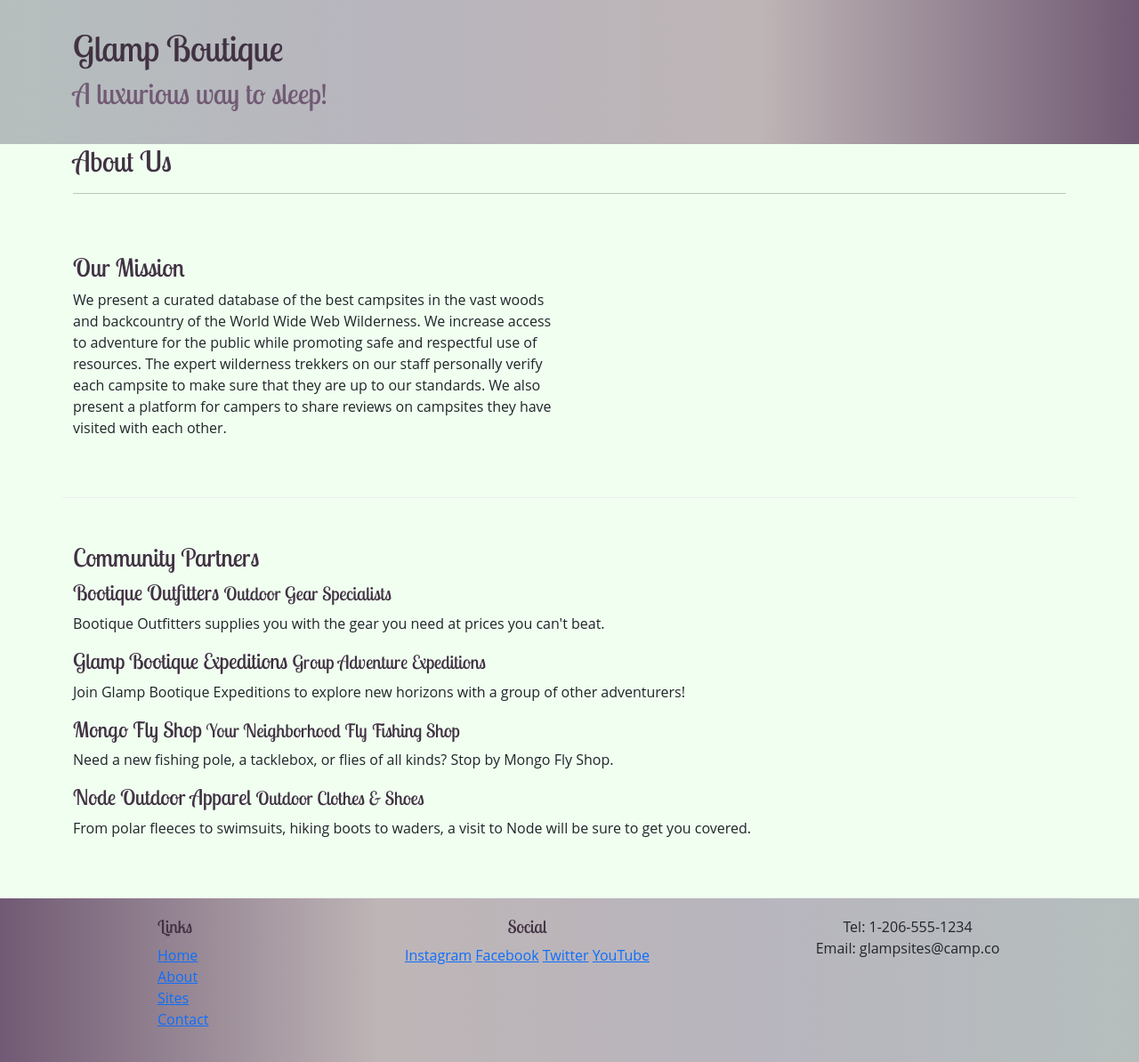
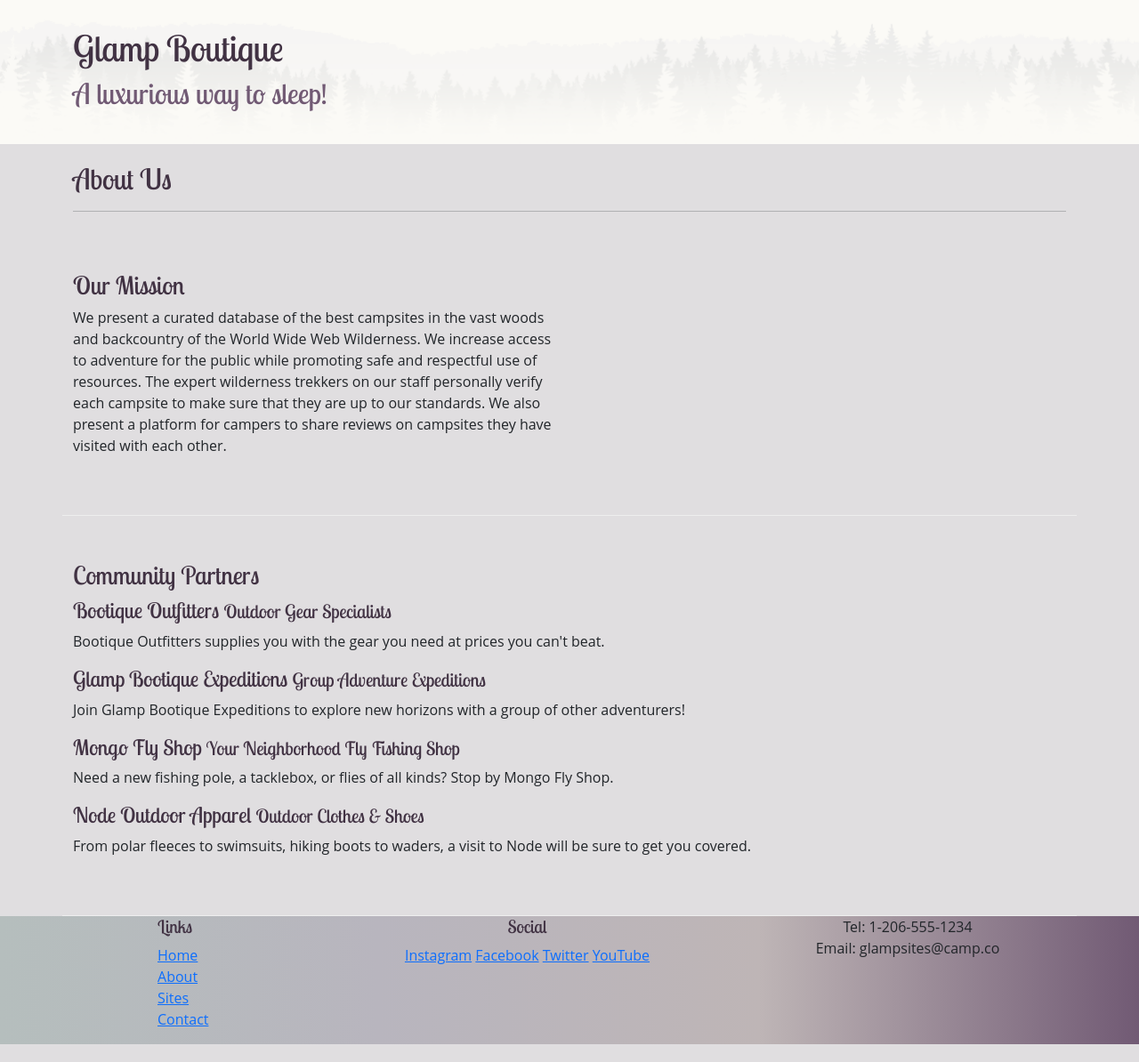
Before and after one commit to LisaHarrison08/glampBoutique, a website: page aboutUS.html in a window 1280 px wide. Shown: the whole page at 89% size. Drawn offline with nearby package versions, Linux system fonts and the light colour scheme.

Commit message:
header image added and padding added to about

```diff
--- a/aboutUS.html
+++ b/aboutUS.html
@@ -31,7 +31,7 @@
     <div class="container">
         <div class="row">
             <div class="col">
-                <h2>About Us</h2>
+                <h2 class="about">About Us</h2>
                 <hr />
             </div>
         </div>
@@ -81,7 +81,7 @@
                     <h5>Links</h5>
 <!-- The list-unstyled Bootstrap class removes default list styles. Added to remove the bullet points in front of the list items: -->
                     <ul class="list-unstyled >
-                        <li><a href=" #">Home</a></li>
+                        <li><a href="#">Home</a></li>
                         <li><a href="aboutUS.html">About</a></li>
                         <li><a href="#">Sites</a></li>
                         <li><a href="#">Contact</a></li>
--- a/style.css
+++ b/style.css
@@ -6,7 +6,7 @@
 
 /* Body */
 body {
-  background-color:honeydew;
+  background-color:rgb(224, 222, 224);
   font-family: "Open Sans", sans-serif;
 }
 
@@ -19,15 +19,13 @@ header h2 {
   color: #715A74;
 }
 
-footer {
-  background-image: linear-gradient(to left, #B5BEBD, #B8B5BE, #BEB5B6,#715A74);
-  padding: 20px 0;
-}
-
 .jumbotron {
   padding: 30px;
-  background-image: linear-gradient(to right, #B5BEBD, #B8B5BE, #BEB5B6,#715A74);
-  color: white;
+  /* background-image: linear-gradient(to right, #B5BEBD, #B8B5BE, #BEB5B6,#715A74); */
+  /* color: white; */
+  background-image:url('images/header-bg.png');
+  background-size: cover;
+  background-repeat: no-repeat;
 }
 
 .row-content {
@@ -35,6 +33,19 @@ footer {
   border-bottom: 1px ridge;
   min-height: 200px;
 }
+
+footer {
+  background-image: linear-gradient(to right, #B5BEBD, #B8B5BE, #BEB5B6,#715A74);
+  padding:0;
+  margin:0;
+}
+
+/* About Page */
+
+.about{
+  padding-top:20px;
+}
+
 /* Navbar */
 
 
```
Also changed, not shown: index.html (+1 -0 lines).
